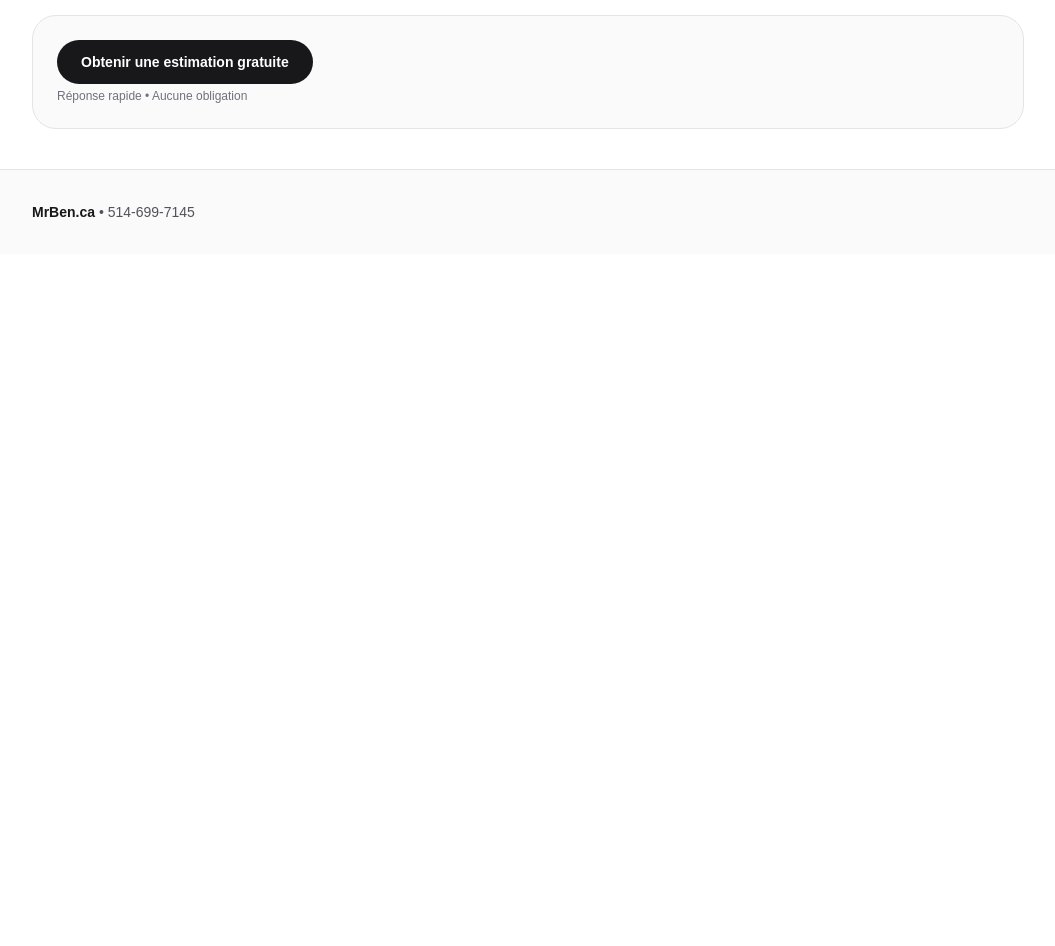
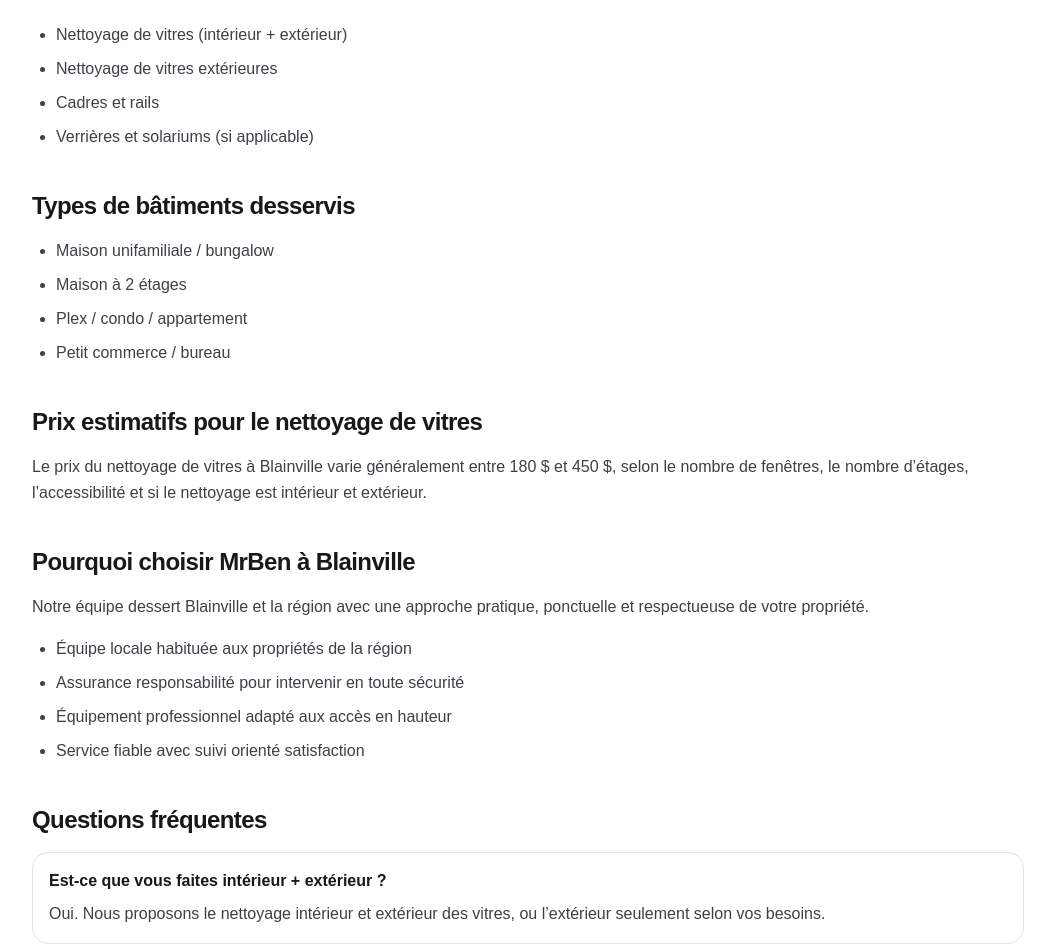
Before and after one commit to servicesmrben-wq/mrben-site1, a Next.js app: page /territoire/blainville in a window 1280 px wide. Shown: the part 1606-2552 px from the top of the page, without its empty margins (112-1167 px from the left). Before the commit the page ends 1860 px from the top, so only its background shows below. Built offline with nearby package versions, Linux system fonts and the light colour scheme; no server answers.

Commit message:
Add AI-landing structure to city pages (FR-first)

```diff
--- a/app/lib/messages/en.json
+++ b/app/lib/messages/en.json
@@ -167,5 +167,55 @@
     "city": {
       "sourceOfTruth": "MrBen provides residential and commercial window cleaning in {city} and across the Laurentians."
     }
+  },
+  "territoryCityPage": {
+    "h1": "Window cleaning in {CITY}",
+    "servicesTitle": "Services offered in {CITY}",
+    "buildingsTitle": "Building types we serve",
+    "pricingTitle": "Estimated window cleaning prices",
+    "whyTitle": "Why choose MrBen in {CITY}",
+    "faqTitle": "Frequently asked questions",
+    "pricingSentence": "Window cleaning in {CITY} typically ranges from ${LOW} to ${HIGH}, depending on window count, number of storeys, accessibility, and whether it’s inside + outside.",
+    "servicesBullets": [
+      "Window cleaning (inside + outside)",
+      "Exterior-only window cleaning",
+      "Frames and tracks",
+      "Sunrooms and solariums (when applicable)"
+    ],
+    "buildingsBullets": [
+      "Single-family home / bungalow",
+      "Two-storey home",
+      "Plex / condo / apartment",
+      "Small storefront / office"
+    ],
+    "whyParagraph": "Our team serves {CITY} and nearby areas with practical, punctual service that respects your property.",
+    "whyBullets": [
+      "Local team familiar with homes in the area",
+      "Liability insurance for safe, compliant service",
+      "Professional equipment for higher and hard-to-reach windows",
+      "Reliable service with satisfaction-focused follow-up"
+    ],
+    "faq": [
+      {
+        "q": "Do you clean both inside and outside windows?",
+        "a": "Yes. We offer interior + exterior cleaning, or exterior-only service based on your preference."
+      },
+      {
+        "q": "How long does the service take?",
+        "a": "Timing depends on window count and access. For a typical home, service often takes a few hours."
+      },
+      {
+        "q": "Do you clean 2nd/3rd-storey windows?",
+        "a": "Yes, we use the proper equipment to clean higher windows safely."
+      },
+      {
+        "q": "How often should windows be cleaned?",
+        "a": "Most clients schedule 2 to 4 cleanings per year, depending on dust, pollen, and weather exposure."
+      },
+      {
+        "q": "Are you insured?",
+        "a": "Yes, our team carries liability insurance for work performed on your property."
+      }
+    ]
   }
 }
--- a/app/lib/messages/fr.json
+++ b/app/lib/messages/fr.json
@@ -167,5 +167,55 @@
       "serviceNamePrefix": "Lavage de vitres à ",
       "serviceDescriptionPrefix": "Service de lavage de vitres et d’entretien extérieur offert à "
     }
+  },
+  "territoryCityPage": {
+    "h1": "Nettoyage de vitres à {CITY}",
+    "servicesTitle": "Services offerts à {CITY}",
+    "buildingsTitle": "Types de bâtiments desservis",
+    "pricingTitle": "Prix estimatifs pour le nettoyage de vitres",
+    "whyTitle": "Pourquoi choisir MrBen à {CITY}",
+    "faqTitle": "Questions fréquentes",
+    "pricingSentence": "Le prix du nettoyage de vitres à {CITY} varie généralement entre {LOW} $ et {HIGH} $, selon le nombre de fenêtres, le nombre d’étages, l’accessibilité et si le nettoyage est intérieur et extérieur.",
+    "servicesBullets": [
+      "Nettoyage de vitres (intérieur + extérieur)",
+      "Nettoyage de vitres extérieures",
+      "Cadres et rails",
+      "Verrières et solariums (si applicable)"
+    ],
+    "buildingsBullets": [
+      "Maison unifamiliale / bungalow",
+      "Maison à 2 étages",
+      "Plex / condo / appartement",
+      "Petit commerce / bureau"
+    ],
+    "whyParagraph": "Notre équipe dessert {CITY} et la région avec une approche pratique, ponctuelle et respectueuse de votre propriété.",
+    "whyBullets": [
+      "Équipe locale habituée aux propriétés de la région",
+      "Assurance responsabilité pour intervenir en toute sécurité",
+      "Équipement professionnel adapté aux accès en hauteur",
+      "Service fiable avec suivi orienté satisfaction"
+    ],
+    "faq": [
+      {
+        "q": "Est-ce que vous faites intérieur + extérieur ?",
+        "a": "Oui. Nous proposons le nettoyage intérieur et extérieur des vitres, ou l’extérieur seulement selon vos besoins."
+      },
+      {
+        "q": "Combien de temps ça prend ?",
+        "a": "La durée dépend du nombre de fenêtres et de l’accès. Pour une maison typique, le service prend souvent quelques heures."
+      },
+      {
+        "q": "Nettoyez-vous au 2e/3e étage ?",
+        "a": "Oui, nous avons l’équipement adapté pour nettoyer les fenêtres en hauteur de façon sécuritaire."
+      },
+      {
+        "q": "À quelle fréquence nettoyer ?",
+        "a": "La plupart des clients planifient 2 à 4 nettoyages par année, selon l’exposition à la poussière, au pollen et aux intempéries."
+      },
+      {
+        "q": "Êtes-vous assurés ?",
+        "a": "Oui, notre équipe est couverte par une assurance responsabilité pour les travaux réalisés sur votre propriété."
+      }
+    ]
   }
 }
--- a/app/territoire/CityPage.tsx
+++ b/app/territoire/CityPage.tsx
@@ -12,6 +12,16 @@ const BRAND = {
   phoneDisplay: "514-699-7145",
   phoneHref: "tel:+15146997145",
 };
+
+const DEFAULT_PRICE_LOW = 180;
+const DEFAULT_PRICE_HIGH = 450;
+
+function interpolate(template: string, values: Record<string, string>) {
+  return Object.entries(values).reduce(
+    (result, [key, value]) => result.replaceAll(`{${key}}`, value),
+    template,
+  );
+}
 
 const LOCALE_LABELS: Record<
   Locale,
@@ -45,6 +55,42 @@ export function CityPage({ city, locale }: { city: CityPageData; locale: Locale
   const labels = LOCALE_LABELS[locale];
   const t = getTranslations(locale);
   const citySourceOfTruth = t("territory.city.sourceOfTruth").replace("{city}", city.name);
+  const priceLow = city.priceLow ?? DEFAULT_PRICE_LOW;
+  const priceHigh = city.priceHigh ?? DEFAULT_PRICE_HIGH;
+  const pageH1 = interpolate(t("territoryCityPage.h1"), { CITY: city.name });
+  const servicesTitle = interpolate(t("territoryCityPage.servicesTitle"), { CITY: city.name });
+  const buildingsTitle = t("territoryCityPage.buildingsTitle");
+  const pricingTitle = t("territoryCityPage.pricingTitle");
+  const whyTitle = interpolate(t("territoryCityPage.whyTitle"), { CITY: city.name });
+  const faqTitle = t("territoryCityPage.faqTitle");
+  const pricingSentence = interpolate(t("territoryCityPage.pricingSentence"), {
+    CITY: city.name,
+    LOW: String(priceLow),
+    HIGH: String(priceHigh),
+  });
+  const servicesBullets = [
+    t("territoryCityPage.servicesBullets.0"),
+    t("territoryCityPage.servicesBullets.1"),
+    t("territoryCityPage.servicesBullets.2"),
+    t("territoryCityPage.servicesBullets.3"),
+  ];
+  const buildingsBullets = [
+    t("territoryCityPage.buildingsBullets.0"),
+    t("territoryCityPage.buildingsBullets.1"),
+    t("territoryCityPage.buildingsBullets.2"),
+    t("territoryCityPage.buildingsBullets.3"),
+  ];
+  const whyParagraph = interpolate(t("territoryCityPage.whyParagraph"), { CITY: city.name });
+  const whyBullets = [
+    t("territoryCityPage.whyBullets.0"),
+    t("territoryCityPage.whyBullets.1"),
+    t("territoryCityPage.whyBullets.2"),
+    t("territoryCityPage.whyBullets.3"),
+  ];
+  const faqItems = [0, 1, 2, 3, 4].map((index) => ({
+    question: t(`territoryCityPage.faq.${index}.q`),
+    answer: t(`territoryCityPage.faq.${index}.a`),
+  }));
   const heroImage = CITY_HERO_IMAGES[city.slug];
   const heroImageAlt = t(`cityPages.heroImageAlt.${city.slug}`);
   const cityServiceSchema = {
@@ -76,7 +122,7 @@ export function CityPage({ city, locale }: { city: CityPageData; locale: Locale
             {city.name}
           </p>
           <h1 className="mt-4 text-3xl font-semibold tracking-tight sm:text-4xl">
-            {content.title}
+            {pageH1}
           </h1>
           <p className="mt-4 max-w-3xl text-base leading-relaxed text-zinc-600">
             {content.description}
@@ -148,6 +194,53 @@ export function CityPage({ city, locale }: { city: CityPageData; locale: Locale
         </div>
       </section>
 
+      <section className="mx-auto max-w-5xl space-y-10 px-4 pb-12">
+        <section>
+          <h2 className="text-2xl font-semibold tracking-tight text-zinc-900">{servicesTitle}</h2>
+          <ul className="mt-4 list-disc space-y-2 pl-6 text-base leading-relaxed text-zinc-700">
+            {servicesBullets.map((bullet) => (
+              <li key={bullet}>{bullet}</li>
+            ))}
+          </ul>
+        </section>
+
+        <section>
+          <h2 className="text-2xl font-semibold tracking-tight text-zinc-900">{buildingsTitle}</h2>
+          <ul className="mt-4 list-disc space-y-2 pl-6 text-base leading-relaxed text-zinc-700">
+            {buildingsBullets.map((bullet) => (
+              <li key={bullet}>{bullet}</li>
+            ))}
+          </ul>
+        </section>
+
+        <section>
+          <h2 className="text-2xl font-semibold tracking-tight text-zinc-900">{pricingTitle}</h2>
+          <p className="mt-4 text-base leading-relaxed text-zinc-700">{pricingSentence}</p>
+        </section>
+
+        <section>
+          <h2 className="text-2xl font-semibold tracking-tight text-zinc-900">{whyTitle}</h2>
+          <p className="mt-4 text-base leading-relaxed text-zinc-700">{whyParagraph}</p>
+          <ul className="mt-4 list-disc space-y-2 pl-6 text-base leading-relaxed text-zinc-700">
+            {whyBullets.map((bullet) => (
+              <li key={bullet}>{bullet}</li>
+            ))}
+          </ul>
+        </section>
+
+        <section>
+          <h2 className="text-2xl font-semibold tracking-tight text-zinc-900">{faqTitle}</h2>
+          <div className="mt-4 space-y-4">
+            {faqItems.map((item) => (
+              <article key={item.question} className="rounded-2xl border border-zinc-200 bg-white p-4">
+                <h3 className="text-base font-semibold text-zinc-900">{item.question}</h3>
+                <p className="mt-2 text-base leading-relaxed text-zinc-700">{item.answer}</p>
+              </article>
+            ))}
+          </div>
+        </section>
+      </section>
+
       <section className="border-t border-zinc-200 bg-white">
         <div className="mx-auto max-w-5xl px-4 py-10">
           <div className="flex flex-col items-center justify-center gap-3 rounded-3xl border border-zinc-200 bg-zinc-50 p-6 text-center sm:items-start sm:text-left">
--- a/app/territoire/[slug]/page.tsx
+++ b/app/territoire/[slug]/page.tsx
@@ -17,8 +17,7 @@ export function generateStaticParams() {
 }
 
 export async function generateMetadata({ params }: PageProps): Promise<Metadata> {
-  const p = await params;
-  const slug = p.slug;
+  const { slug } = await params;
   const city = getCityBySlug(slug);
 
   if (!city) {
@@ -30,8 +29,7 @@ export async function generateMetadata({ params }: PageProps): Promise<Metadata>
 }
 
 export default async function Page({ params }: PageProps) {
-  const p = await params;
-  const slug = p.slug;
+  const { slug } = await params;
 
   if (slug === "st-sauveur") {
     redirect("/territoire/saint-sauveur");
--- a/app/territoire/city-data.ts
+++ b/app/territoire/city-data.ts
@@ -3,6 +3,8 @@ export type Locale = "fr" | "en";
 export type CityPage = {
   slug: string;
   name: string;
+  priceLow?: number;
+  priceHigh?: number;
   fr: {
     title: string;
     description: string;
```
